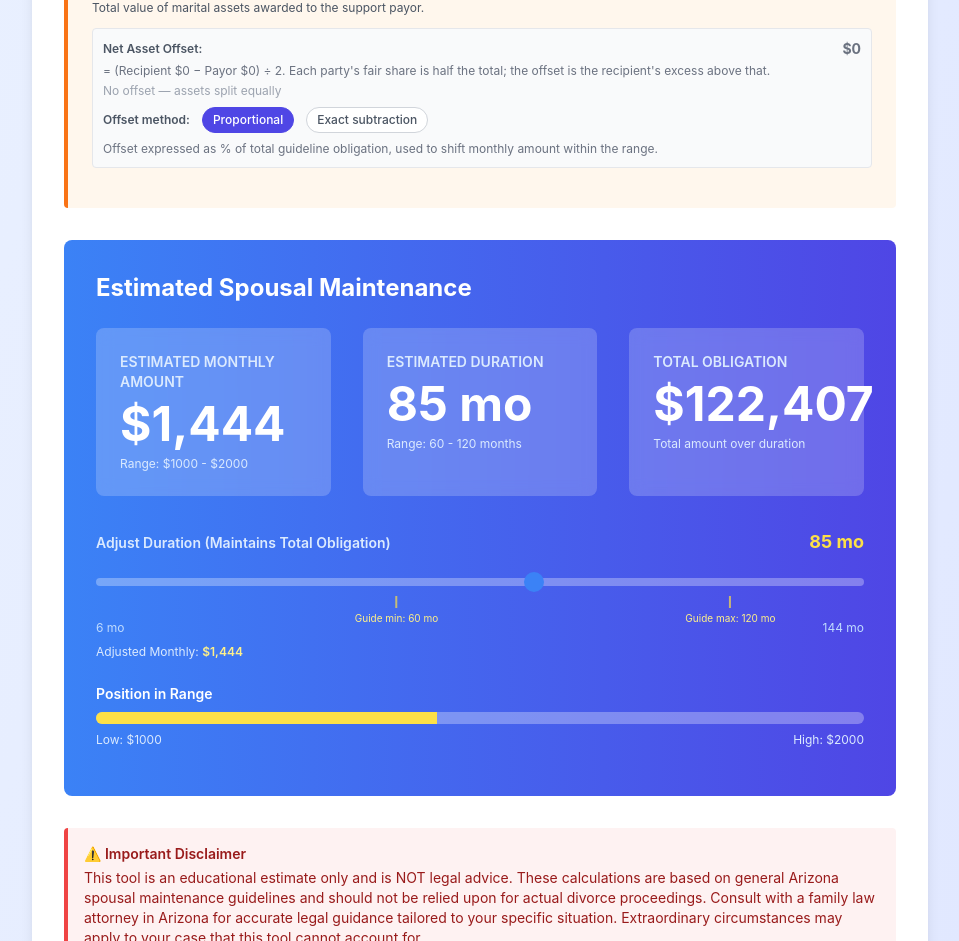
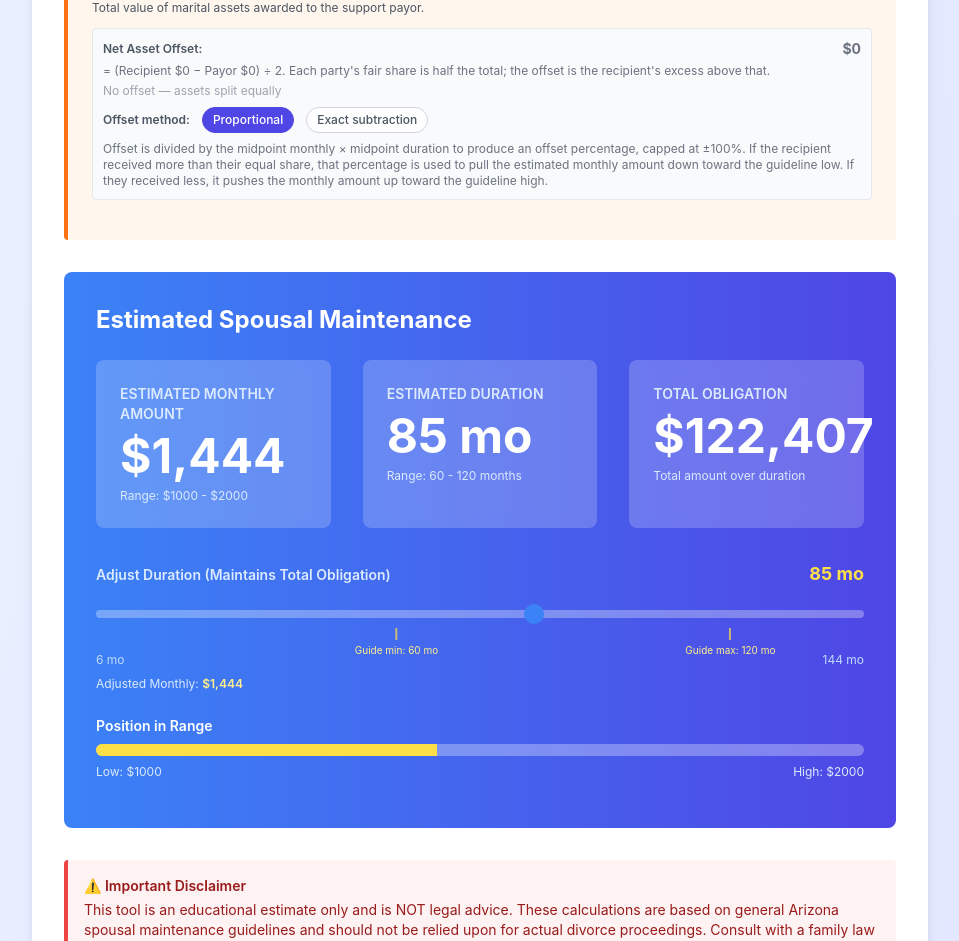
Before and after one commit to delphe/divorce-support-calc, a React (Create React App) app: page / in a window 1280 px wide. Shown: the part 2936-3877 px from the top of the page, without its empty margins (160-1119 px from the left). Built offline with nearby package versions, Linux system fonts and the light colour scheme.

Commit message:
update wording of offset calculation

```diff
--- a/src/App.js
+++ b/src/App.js
@@ -874,8 +874,8 @@ function App() {
                 </div>
                 <p className="text-xs text-gray-500">
                   {assetMode === 'proportional'
-                    ? "Offset expressed as % of total guideline obligation, used to shift monthly amount within the range."
-                    : "Offset subtracted directly from total obligation, then divided by duration to produce revised monthly."}
+                    ? "Offset is divided by the midpoint monthly × midpoint duration to produce an offset percentage, capped at ±100%. If the recipient received more than their equal share, that percentage is used to pull the estimated monthly amount down toward the guideline low. If they received less, it pushes the monthly amount up toward the guideline high."
+                    : "Offset subtracted directly from total obligation, then divided by duration to produce revised monthly amount."}
                 </p>
                 {assetMode === 'exact' && assetsAwarded !== 0 && exactObligation !== null && (
                   <div className="mt-2 bg-indigo-50 border border-indigo-100 rounded px-2 py-1.5 text-xs text-indigo-700">
```
